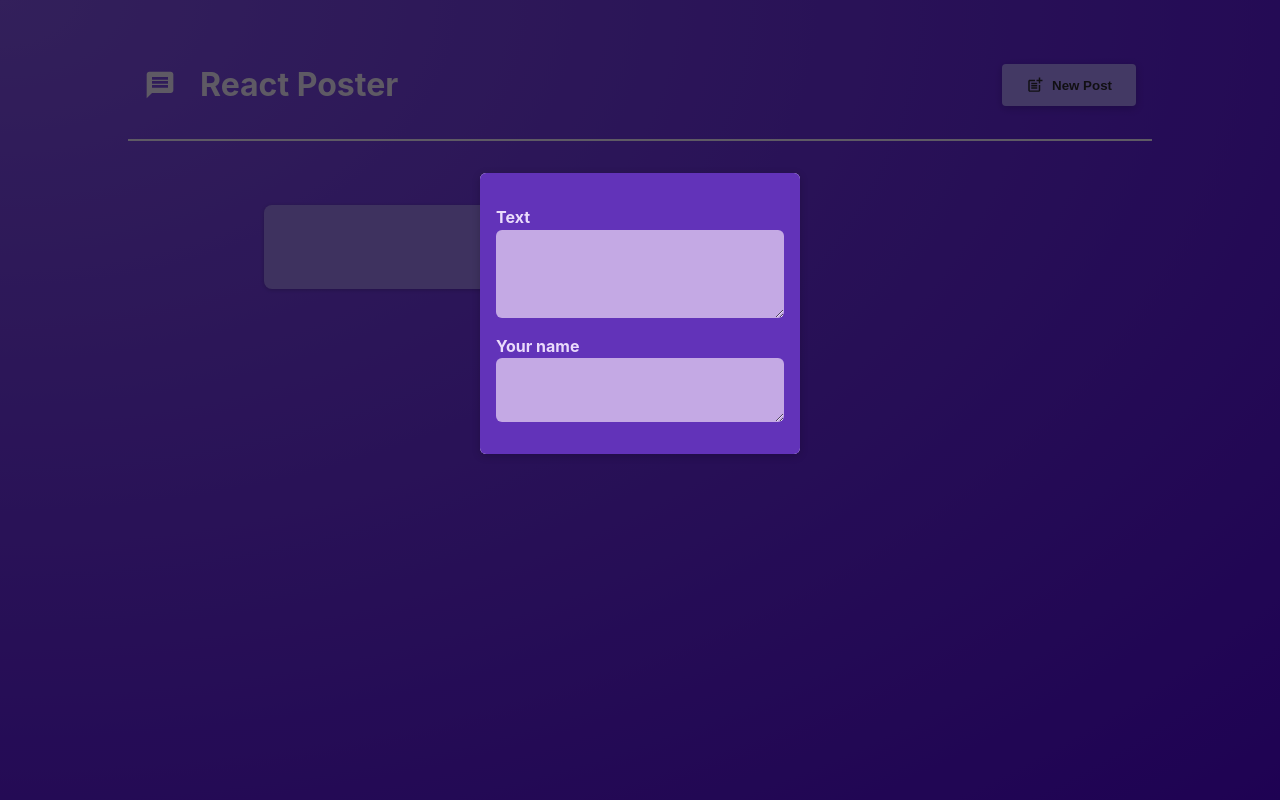
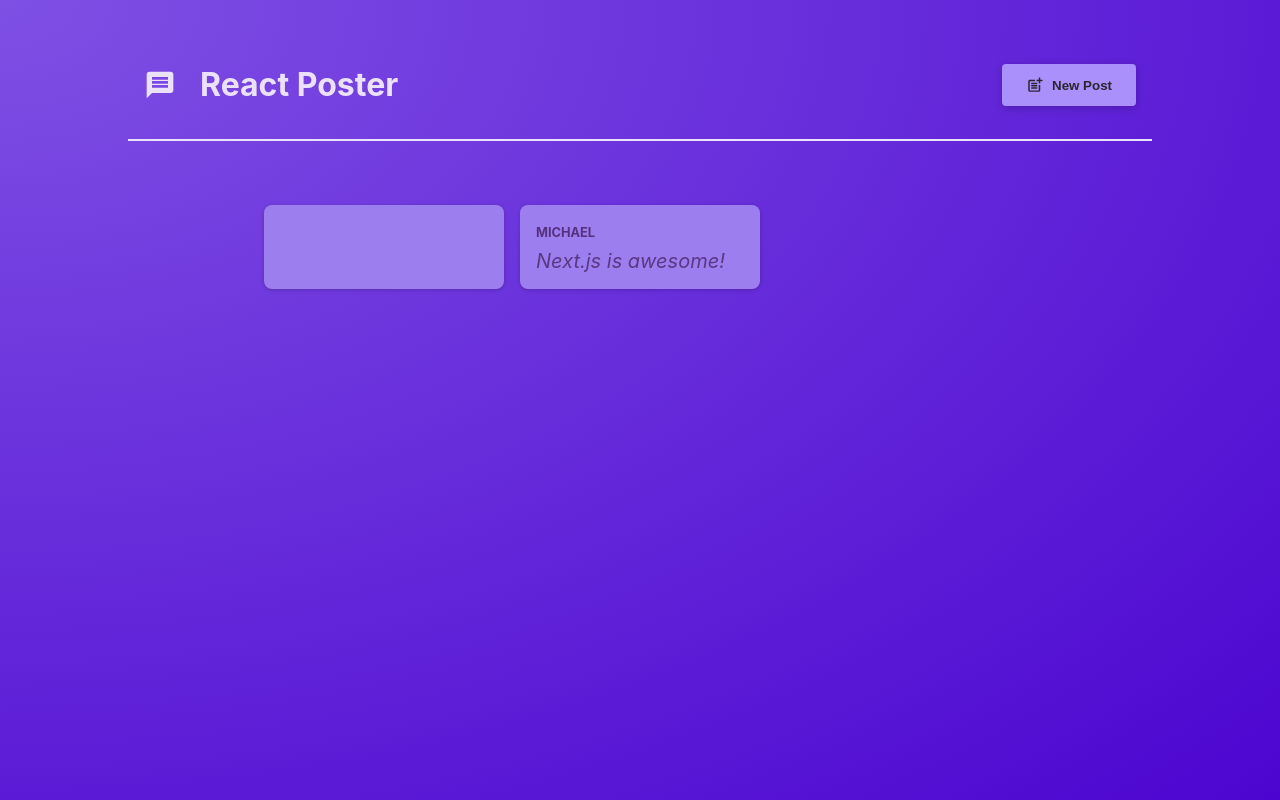
Before and after one commit to rmodis1/twitter-test, a React (Vite) app: page / in a window 1280 px wide. Built offline with nearby package versions, Linux system fonts and the light colour scheme.

Commit message:
Added toggle functionality to modal

```diff
--- a/src/App.jsx
+++ b/src/App.jsx
@@ -1,12 +1,26 @@
+import { useState } from 'react';
+
 import PostsList from './components/PostsList';
 import MainHeader from './components/MainHeader';
 
 function App() {
+  const [ modalIsVisible, setModalIsVisible ] = useState(false);
+
+  function hideModalHandler(){
+    setModalIsVisible(false);
+  }
+
+  function showModalHandler(){
+    setModalIsVisible(true);
+  }
+
   return (
     <>
-      <MainHeader />
+      <MainHeader onCreatePost={showModalHandler}/>
       <main>
-        <PostsList />
+        <PostsList
+          isPosting={modalIsVisible}
+          onStopPosting={hideModalHandler}/>
       </main>
     </>
   );
--- a/src/components/PostsList.jsx
+++ b/src/components/PostsList.jsx
@@ -5,14 +5,9 @@ import NewPost from "./NewPost";
 import Modal from "./Modal";
 import classes from "./PostsList.module.css";
 
-function PostsList(){
-    const [ modalIsVisible, setModalIsVisible ] = useState(true);
+function PostsList(props){
     const [enteredText, setEnteredText] = useState('');
     const [enteredAuthor, setEnteredAuthor] = useState('');
-
-    function hideModalHandler(){
-        setModalIsVisible(false);
-    }
 
     function bodyChangeHandler(event){
         setEnteredText(event.target.value);
@@ -21,21 +16,27 @@ function PostsList(){
         setEnteredAuthor(event.target.value);
     }
 
-    let modalContent;
+    // let modalContent;
 
-    if (modalIsVisible) {
-        modalContent = (
-            <Modal onClose={hideModalHandler}>
+    // if (modalIsVisible) {
+    //     modalContent = (
+    //         <Modal onClose={props.onStopPosting}>
+    //             <NewPost
+    //                 onBodyChange={bodyChangeHandler}
+    //                 onAuthorChange={authorChangeHandler} />
+    //         </Modal>
+    //     );
+    // };
+
+    return (
+        <div>
+            {props.isPosting && (
+            <Modal onClose={props.onStopPosting}>
                 <NewPost
                     onBodyChange={bodyChangeHandler}
                     onAuthorChange={authorChangeHandler} />
             </Modal>
-        );
-    };
-
-    return (
-        <div>
-            {modalContent}
+            )}
             <ul className={classes.posts}>
                 <Post author={enteredAuthor} body={enteredText} />
                 <Post author="Michael" body="Next.js is awesome!" />
```
